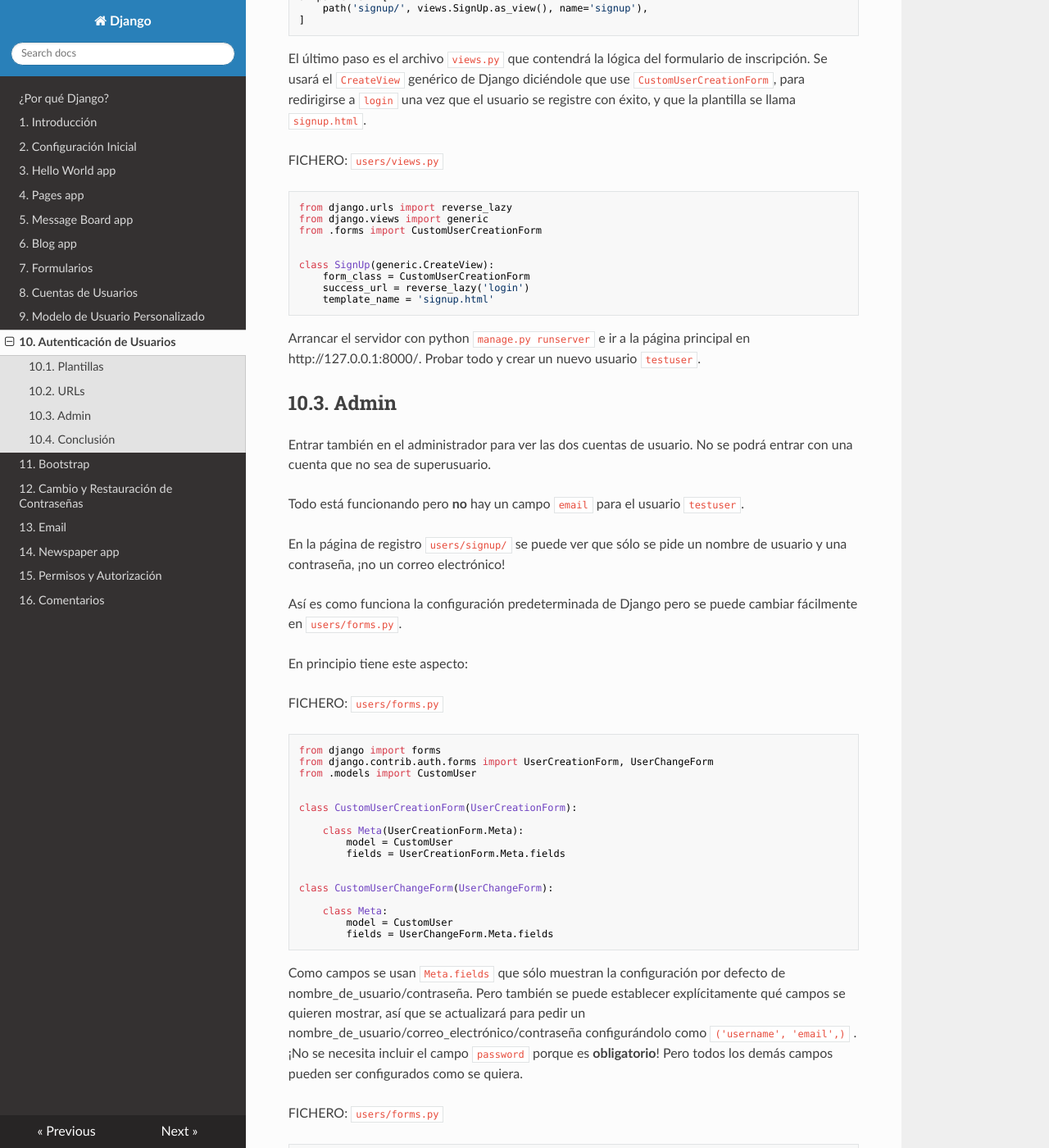
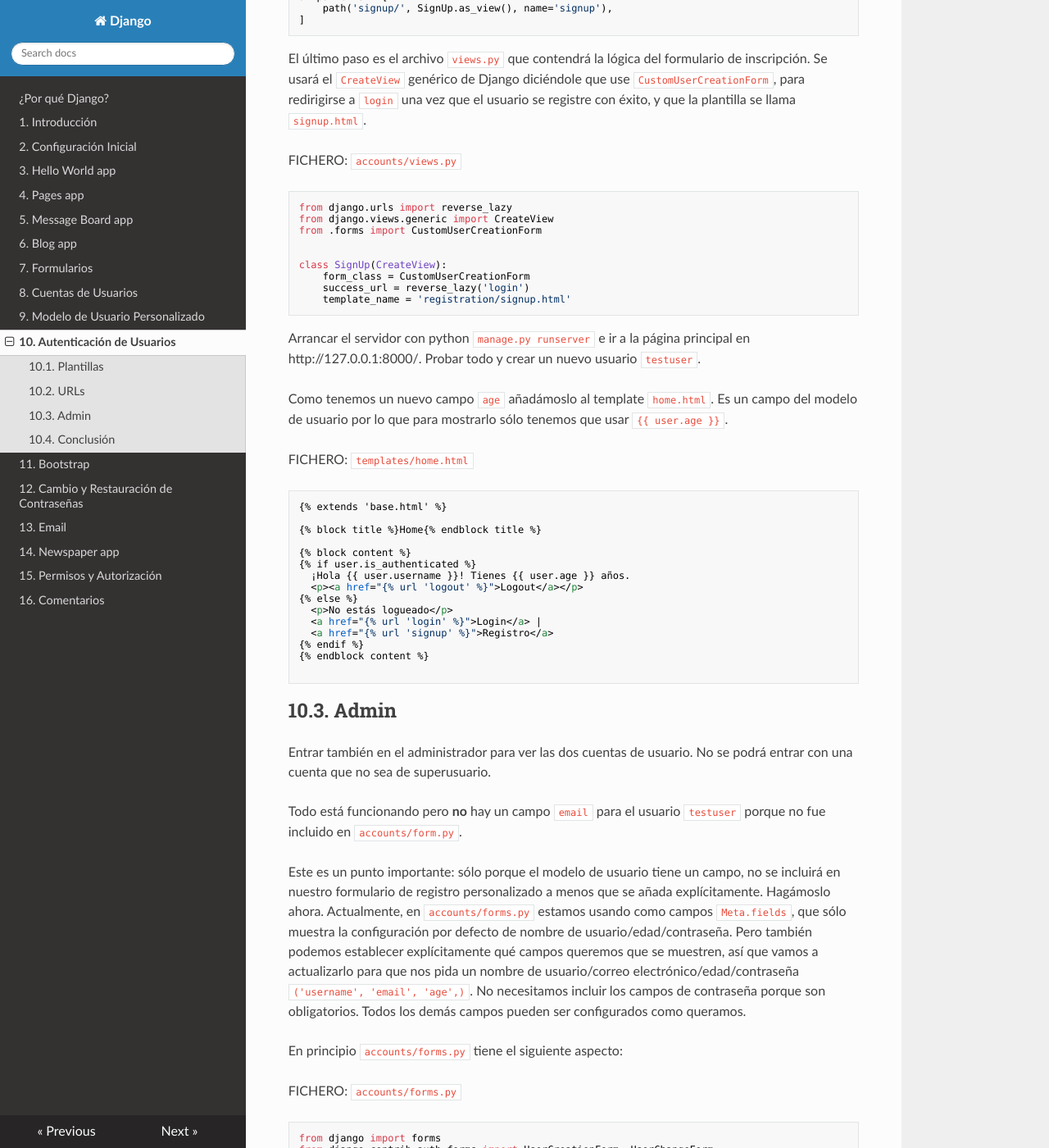
Before and after one commit to mentecatoDev/django, an MkDocs documentation site: the page built from docs/10_autenticacion_de_usuarios.md, in a window 1280 px wide and 1400 px high, scrolled down 3156 px. Shown: the whole window at 82% size. Built offline with MkDocs 1.6.1, drawn with Linux system fonts in a browser that asks for light colours; nearby versions of some CDN libraries; some of the changed text lies outside the part shown.

Commit message:
Actualiza 10 y 11

````diff
--- a/docs/10_autenticacion_de_usuarios.md
+++ b/docs/10_autenticacion_de_usuarios.md
@@ -3,7 +3,7 @@
 # 10. Autenticación de usuarios
 
 ## 10.1. Plantillas
-Por defecto, el cargador de plantillas de Django las busca en una estructura anidada dentro de cada aplicación. Así que una plantilla `home.html` de `users` tendría que estar ubicada en `users/templates/users/home.html`.
+Por defecto, el cargador de plantillas de Django las busca en una estructura anidada dentro de cada aplicación. Así que una plantilla `home.html` de `accounts` tendría que estar ubicada en `accounts/templates/accounts/home.html`.
 
 Pero el enfoque de carpeta de plantillas a nivel de proyecto es más limpio y se escala mejor, así que se usará.
 
@@ -39,7 +39,7 @@
 (news) $ touch templates/registration/login.html
 (news) $ touch templates/base.html
 (news) $ touch templates/home.html
-(news) $ touch templates/signup.html
+(news) $ touch templates/registration/signup.html
 ```
 Este es el código HTML para cada archivo a utilizar. `base.html` será heredada por cada una de las otras plantillas del proyecto. Usando un bloque como `{% block content %}` se puede más tarde sobreescribir el contenido sólo en este lugar desde otras plantillas.
 
@@ -49,7 +49,7 @@
 <html>
 <head>
   <meta charset="utf-8">
-  <title>Newspaper App</title>
+  <title>{% block title %}Newspaper App{% endblock title %}</title>
 </head>
 <body>
   <main>
@@ -68,13 +68,13 @@
 {% block content %}
   {% if user.is_authenticated %}
     Hi {{ user.username }}!
-    <p><a href="{% url 'logout' %}">logout</a></p>
+    <p><a href="{% url 'logout' %}">Logout</a></p>
   {% else %}
     <p>You are not logged in</p>
-    <a href="{% url 'login' %}">login</a> |
-    <a href="{% url 'signup' %}">signup</a>
+    <a href="{% url 'login' %}">Login</a> |
+    <a href="{% url 'signup' %}">Registro</a>
   {% endif %}
-{% endblock %}
+{% endblock content %}
 ```
 FICHERO: `templates/registration/login.html`
 ```html
@@ -89,90 +89,116 @@
   {{ form.as_p }}
   <button type="submit">Login</button>
 </form>
-{% endblock %}
+{% endblock content%}
 ```
-FICHERO: `templates/signup.html`
+FICHERO: `templates/registration/signup.html`
 ```html
 {% extends 'base.html' %}
 
-{% block title %}Sign Up{% endblock %}
+{% block title %}Registro{% endblock %}
 
 {% block content %}
 <h2>Sign up</h2>
 <form method="post">
   {% csrf_token %}
   {{ form.as_p }}
-  <button type="submit">Sign up</button>
+  <button type="submit">Registrar</button>
 </form>
-{% endblock %}
+{% endblock content%}
 ```
+
 
 ## 10.2. URLs
 
 En el archivo `urls.py`, a nivel de proyecto, se quiere que la plantilla `home.html` aparezca como página de inicio. Pero no se quiere construir una app `pages` dedicada todavía, así que se puede usar el atajo de importar `TemplateView` y establecer el `template_name` justo en el patrón url.
 
-A continuación se quiere "incluir" tanto la app `users` como la app `auth` incorporada. La razón es que la app `auth` incorporada ya proporciona vistas y urls para el inicio y el cierre de sesión. Pero para el **registro hay que crear una vista y una url propias**. Para asegurar que las rutas URL sean consistentes se colocarán ambas en `users/` para que las URLs eventuales sean `/users/login`, `/users/logout` y `/users/signup`.
+A continuación se quiere "incluir" tanto la app `accounts` como la app `auth` que incorpora django. La razón es que la app `auth`  ya proporciona vistas y urls para el inicio y el cierre de sesión. Pero para el **registro hay que crear una vista y una url propias**. Para asegurar que las rutas URL sean consistentes se colocarán ambas en `accounts/` para que las URLs sean `/accounts/login`, `/accounts/logout` y `/accounts/signup`.
 
 FICHERO: `newspaper_project/urls.py`
 ```python
 from django.contrib import admin
-from django.urls import path, include                     # new
-from django.views.generic.base import TemplateView        # new
+from django.urls import path, include										# new
+from django.views.generic.base import TemplateView							# new
 
 
 urlpatterns = [
-    path('', TemplateView.as_view(template_name='home.html'), name='home'),                                             # new
     path('admin/', admin.site.urls),
-    path('users/', include('users.urls')),                # new
-    path('users/', include('django.contrib.auth.urls')),  # new
+    path('accounts/', include('accounts.urls')),							# new
+    path('accounts/', include('django.contrib.auth.urls')),					# new
+    path('', TemplateView.as_view(template_name='home.html'), name='home'),	# new
 ]
 ```
 
-Ahora se crea un archivo `urls.py` en la app `users`.
+Ahora se crea un archivo `urls.py` en la app `accounts`.
 
 ```bash
-(news) $ touch users/urls.py
+(news) $ touch accounts/urls.py
 ```
 
-Actualizar `users/urls.py` con el siguiente código:
+Actualizar `accounts/urls.py` con el siguiente código:
 
-FICHERO: `users/urls.py`
+FICHERO: `accounts/urls.py`
 ```python
 from django.urls import path
-from . import views
+from .views import SignUpView
 urlpatterns = [
-    path('signup/', views.SignUp.as_view(), name='signup'),
+    path('signup/', SignUp.as_view(), name='signup'),
 ]
 ```
 El último paso es el archivo `views.py` que contendrá la lógica del formulario de inscripción. Se usará el `CreateView` genérico de Django diciéndole que use `CustomUserCreationForm`, para redirigirse a `login` una vez que el usuario se registre con éxito, y que la plantilla se llama `signup.html`.
 
-FICHERO: `users/views.py`
+FICHERO: `accounts/views.py`
 ```python
 from django.urls import reverse_lazy
-from django.views import generic
+from django.views.generic import CreateView
 from .forms import CustomUserCreationForm
 
 
-class SignUp(generic.CreateView):
+class SignUp(CreateView):
     form_class = CustomUserCreationForm
     success_url = reverse_lazy('login')
-    template_name = 'signup.html'
+    template_name = 'registration/signup.html'
 ```
 
 Arrancar el servidor con python `manage.py runserver` e ir a la página principal en http://127.0.0.1:8000/. Probar todo y crear un nuevo usuario `testuser`.
 
+Como tenemos un nuevo campo `age` añadámoslo al template `home.html`. Es un campo del modelo de usuario por lo que para mostrarlo sólo tenemos que usar `{{ user.age }}`.
+
+FICHERO: `templates/home.html`
+
+```html
+{% extends 'base.html' %}
+
+{% block title %}Home{% endblock title %}
+
+{% block content %}
+{% if user.is_authenticated %}
+  ¡Hola {{ user.username }}! Tienes {{ user.age }} años.
+  <p><a href="{% url 'logout' %}">Logout</a></p>
+{% else %}
+  <p>No estás logueado</p>
+  <a href="{% url 'login' %}">Login</a> |
+  <a href="{% url 'signup' %}">Registro</a>
+{% endif %}
+{% endblock content %}
+
+```
+
+
+
 ## 10.3. Admin
 Entrar también en el administrador para ver las dos cuentas de usuario. No se podrá entrar con una cuenta que no sea de superusuario.
 
-Todo está funcionando pero **no** hay un campo `email` para el usuario `testuser`.
+Todo está funcionando pero **no** hay un campo `email` para el usuario `testuser` porque no fue incluido en `accounts/form.py`.
 
-En  la página de registro `users/signup/` se puede ver que sólo se pide un nombre de usuario y una contraseña, ¡no un correo electrónico!
+Este es un punto importante: sólo porque el modelo de usuario tiene un campo, no se incluirá en nuestro
+formulario de registro personalizado a menos que se añada explícitamente. Hagámoslo ahora.
+Actualmente, en `accounts/forms.py`  estamos usando como campos `Meta.fields`, que sólo muestra
+la configuración por defecto de nombre de usuario/edad/contraseña. Pero también podemos establecer explícitamente qué campos queremos que se muestren, así que vamos a actualizarlo para que nos pida un nombre de usuario/correo electrónico/edad/contraseña  `('username', 'email', 'age',)`. No necesitamos incluir los campos de contraseña porque son obligatorios. Todos los demás campos pueden ser configurados como queramos.
 
-Así es como funciona la configuración predeterminada de Django pero se puede cambiar fácilmente en `users/forms.py`.
+En principio `accounts/forms.py` tiene el siguiente aspecto:
 
-En principio tiene este aspecto:
-
-FICHERO: `users/forms.py`
+FICHERO: `accounts/forms.py`
 ```python
 from django import forms
 from django.contrib.auth.forms import UserCreationForm, UserChangeForm
@@ -194,7 +220,7 @@
 ```
 Como campos se usan `Meta.fields` que sólo muestran la configuración por defecto de nombre_de_usuario/contraseña. Pero también se puede establecer explícitamente qué campos se quieren mostrar, así que se actualizará para pedir un nombre_de_usuario/correo_electrónico/contraseña configurándolo como `('username', 'email',)` . ¡No se necesita incluir el campo `password` porque es **obligatorio**! Pero todos los demás campos pueden ser configurados como se quiera.
 
-FICHERO: `users/forms.py`
+FICHERO: `accounts/forms.py`
 ```python
 from django.contrib.auth.forms import UserCreationForm, UserChangeForm
 from .models import CustomUser
@@ -202,16 +228,16 @@
 class CustomUserCreationForm(UserCreationForm):
     class Meta(UserCreationForm.Meta):
         model = CustomUser
-        fields = ('username', 'email', ) # new
+        fields = ('username', 'email', 'age') # new
 
 
 class CustomUserChangeForm(UserChangeForm):
     class Meta:
         model = CustomUser
-        fields = ('username', 'email', ) # new
+        fields = ('username', 'email', 'age' ) # new
 ```
 El flujo de autenticación de usuarios de Django requiere un poco de configuración, pero puede verse que también proporciona una increíble flexibilidad para configurar el registro e iniciar la sesión exactamente como se requiera.
 
 ## 10.4. Conclusión
 
-Hasta ahora la aplicación `Newspaper` tiene un modelo de usuario personalizado y funciona con páginas de *registro*, *login* y *logout* aunque no tiene muy buen aspecto. Próximamente se añadirá **Bootstrap** para mejorar el estilo además de una *app* de páginas dedicadas.
+Hasta ahora la aplicación `Newspaper` tiene un modelo de usuario personalizado y funciona con páginas de *registro*, *login* y *logout* aunque no tiene muy buen aspecto. Próximamente se añadirá **Bootstrap** para mejorar el estilo además de una *app* dedicada de `pages` .
````
Also changed, not shown: other parts of docs/10_autenticacion_de_usuarios.md (+1 -1 lines), docs/11_bootstrap.md (+23 -15 lines).
